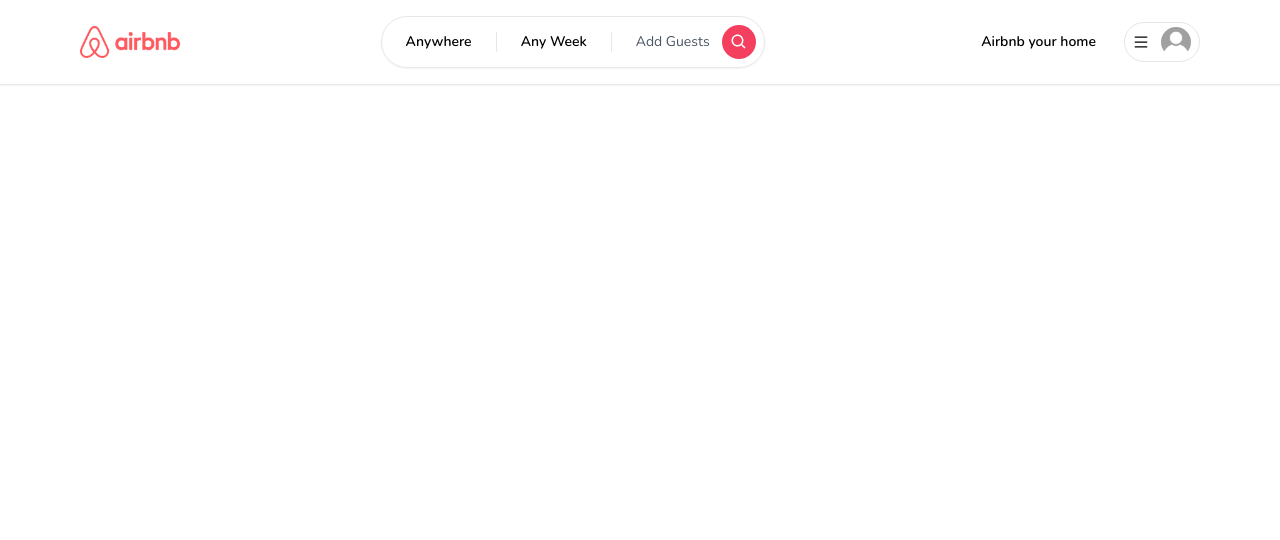
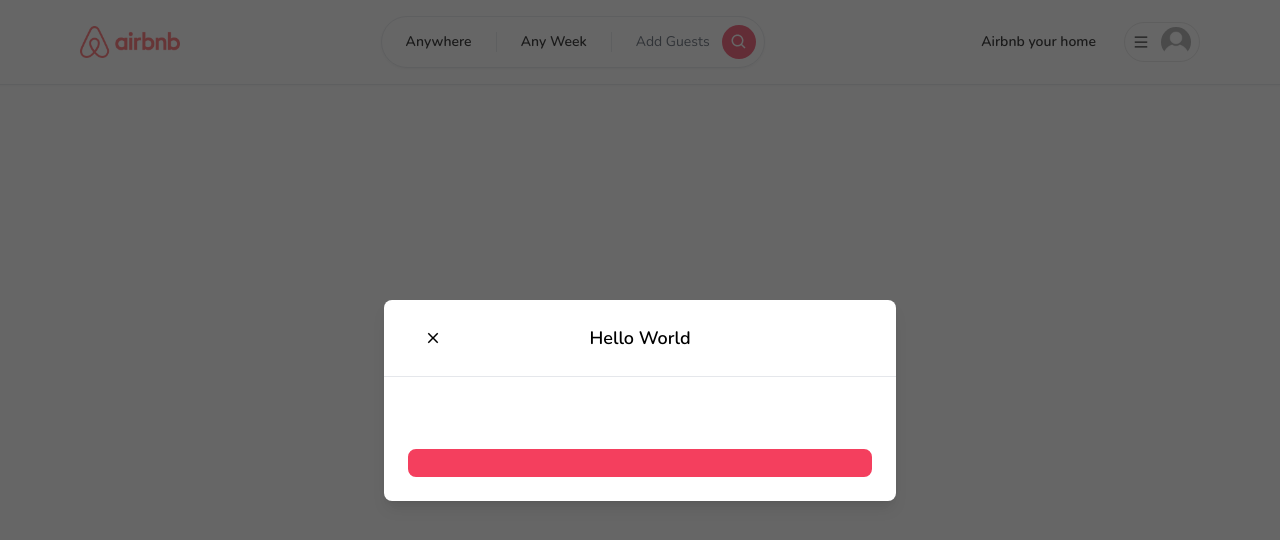
Before and after one commit to ChadCalcote/airbnb, a Next.js app: page / in a window 1280 px wide. Shown: the top 540 px of the page. Built offline with nearby package versions, Linux system fonts and the light colour scheme.

Commit message:
Setup Modal Layout with Button

```diff
--- /dev/null
+++ b/app/components/Button.tsx
@@ -0,0 +1,46 @@
+'use client';
+
+import React from "react";
+import { IconType } from "react-icons";
+
+interface ButtonProps {
+  label: string;
+  onClick: (e: React.MouseEvent<HTMLButtonElement>) => void;
+  disabled?: boolean;
+  outline?: boolean;
+  small?: boolean;
+  icon?: IconType;
+}
+
+const Button = ({
+  label,
+  onClick,
+  disabled,
+  outline,
+  small,
+  icon: Icon,
+}: ButtonProps) => {
+  return (
+    <button
+    onClick={onClick}
+    disabled={disabled}
+      className={`relative disabled:opacity-70 disabled:cursor-not-allowed rounded-lg hover:opacity-80 transition w-full ${
+        outline ? "bg-white" : "bg-rose-500"
+      } ${outline ? "border-black" : "border-rose-500"} ${
+        outline ? "text-black" : "text-white"
+      } ${small ? "py-1" : "py-3"} ${small ? "text-sm" : "text-md"} ${
+        small ? "font-light" : "font-semibold"
+      } ${small ? "border-[1px]" : "border-2"}`}
+    >
+    {Icon && (
+        <Icon
+          size={24}
+          className={`absolute left-4 top-3`}
+        />
+    )}
+      {label}
+    </button>
+  );
+};
+
+export default Button;
--- /dev/null
+++ b/app/components/ClientOnly.tsx
@@ -0,0 +1,22 @@
+"use client";
+import { useState, useEffect } from "react";
+
+interface ClientOnlyProps {
+  children: React.ReactNode;
+}
+
+const ClientOnly: React.FC<ClientOnlyProps> = ({ children }) => {
+  const [hasMounted, setHasMounted] = useState(false);
+
+  useEffect(() => {
+    setHasMounted(true);
+  }, []);
+
+  if (!hasMounted) {
+    return null;
+  }
+
+  return <>{children}</>;
+};
+
+export default ClientOnly;
--- /dev/null
+++ b/app/components/modals/Modal.tsx
@@ -0,0 +1,114 @@
+"use client";
+import { useEffect, useState, useCallback } from "react";
+import { IoMdClose } from "react-icons/io";
+import Button from "../Button";
+
+interface ModalProps {
+  isOpen: boolean;
+  onClose: () => void;
+  onSubmit: () => void;
+  title?: string;
+  body?: React.ReactElement;
+  footer?: React.ReactElement;
+  actionLabel: string;
+  disabled?: boolean;
+  secondaryAction?: () => void;
+  secondaryActionLabel?: string;
+}
+
+const Modal = ({
+  isOpen,
+  onClose,
+  onSubmit,
+  title,
+  body,
+  footer,
+  actionLabel,
+  disabled,
+  secondaryAction,
+  secondaryActionLabel,
+}: ModalProps) => {
+  const [showModal, setShowModal] = useState(isOpen);
+
+  useEffect(() => {
+    setShowModal(isOpen);
+  }, [isOpen]);
+
+  const handleClose = useCallback(() => {
+    if (disabled) {
+      return;
+    }
+
+    setShowModal(false);
+    setTimeout(() => {
+      onClose();
+    }, 300);
+  }, [disabled, onClose]);
+
+  const handleSubmit = useCallback(() => {
+    if (disabled) {
+      return;
+    }
+
+    onSubmit();
+  }, [onSubmit, disabled]);
+
+  const handleSecondaryAction = useCallback(() => {
+    if (disabled || !secondaryAction) {
+      return;
+    }
+
+    secondaryAction();
+  }, [secondaryAction, disabled]);
+
+  if (!isOpen) {
+    return null;
+  }
+
+  return (
+    <>
+      <div className="justify-center items-center flex overflow-x-hidden overflow-y-auto fixed inset-0 z-50 outline-none focus:outline-none bg-neutral-800/70">
+        <div className="relative w-full md:w-4/6 lg:w-3/6 xl:w-2/5 my-6 mx-auto h-full lg:h-auto md:h-auto">
+          {/*content*/}
+          <div
+            className={`translate duration-300 h-full ${
+              showModal ? `translate-y-0` : "translate-y-full"
+            } ${showModal ? `opacity-100` : "opacity-0"}`}
+          >
+            <div className="translate h-full lg:h-auto md:h-auto border-0 rounded-lg shadow-lg relative flex flex-col w-full bg-white outline-none focus:outline:none">
+              {/*header*/}
+              <div className="flex items-center p-6 rounded-t justify-center relatvie border-b-[1px]">
+                <button className="p-1 border-0 hover:opacity-70 transition absolute left-9">
+                  <IoMdClose onClick={handleClose} size={18} />
+                </button>
+                <div className="text-lg font-semibold">{title}</div>
+              </div>
+              {/*body*/}
+              <div className="relative p-6 flex-auto">{body}</div>
+              {/*footer*/}
+              <div className="flex flex-col gap-2 p-6">
+                <div className="flex flex-row items-center gap-4 w-full">
+                  {secondaryAction && secondaryActionLabel && (
+                    <Button
+                      outline
+                      disabled={disabled}
+                      label={secondaryActionLabel}
+                      onClick={handleSecondaryAction}
+                    />
+                  )}
+                  <Button
+                    disabled={disabled}
+                    label={actionLabel}
+                    onClick={handleSubmit}
+                  />
+                </div>
+              </div>
+            </div>
+          </div>
+        </div>
+      </div>
+    </>
+  );
+};
+
+export default Modal;
--- a/app/layout.tsx
+++ b/app/layout.tsx
@@ -1,6 +1,8 @@
 import { Nunito } from "next/font/google";
 import "./globals.css";
 import Navbar from "./components/navbar/Navbar";
+import ClientOnly from "./components/ClientOnly";
+import Modal from "./components/modals/Modal";
 
 export const metadata = {
   title: "Airbnb",
@@ -20,9 +22,12 @@
   return (
     <html lang="en">
       <body className={font.className}>
-        <Navbar />
+        <ClientOnly>
+          <Modal isOpen title="Hello World"/>
+          <Navbar />
+        </ClientOnly>
         {children}
-        </body>
+      </body>
     </html>
   );
 }
```
